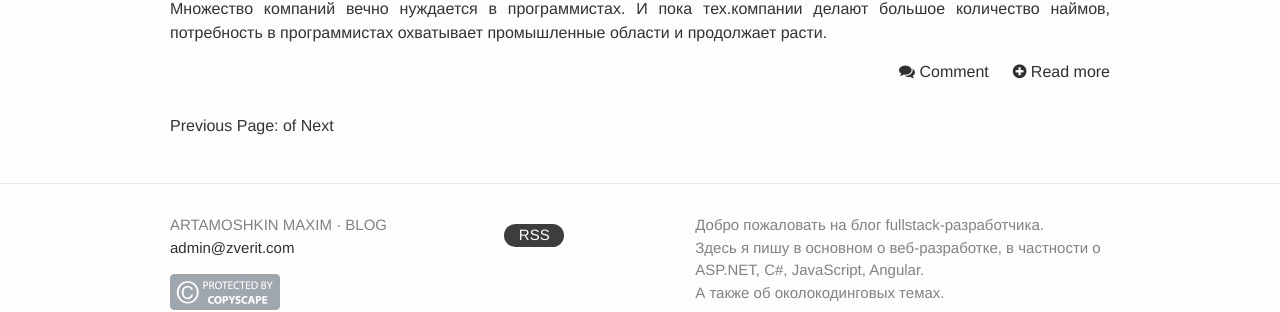
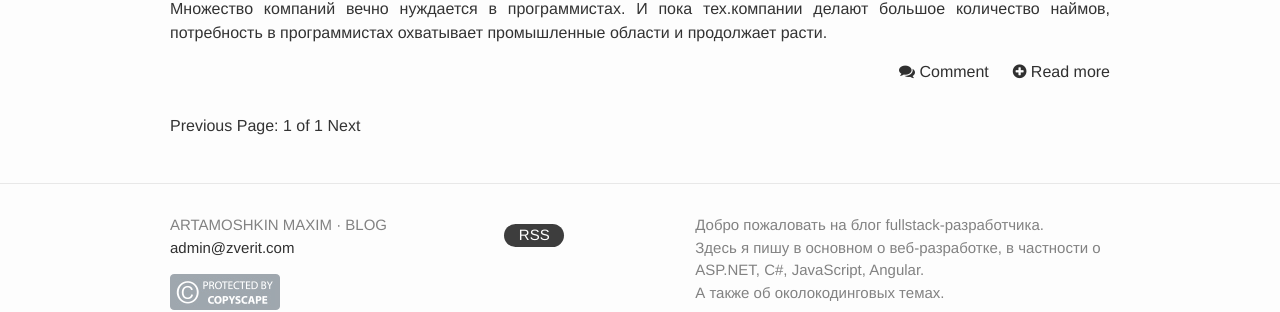
Before and after one commit to martamoshkin/blog.zverit.com, a Jekyll site: the page built from index.html, in a window 1280 px wide. Shown: the part 1842-2154 px from the top of the page. Built offline with Jekyll 4.4.1, drawn with Linux system fonts in a browser that asks for light colours; the list of posts is cut into pages by our own code.

Commit message:
Update _config.yml

```diff
--- a/_config.yml
+++ b/_config.yml
@@ -15,6 +15,8 @@ github_username:  Zverit
 permalink: pretty
 
 safe: true
+
+paginate: 10
 
 gems:
   - jekyll-sitemap
```
